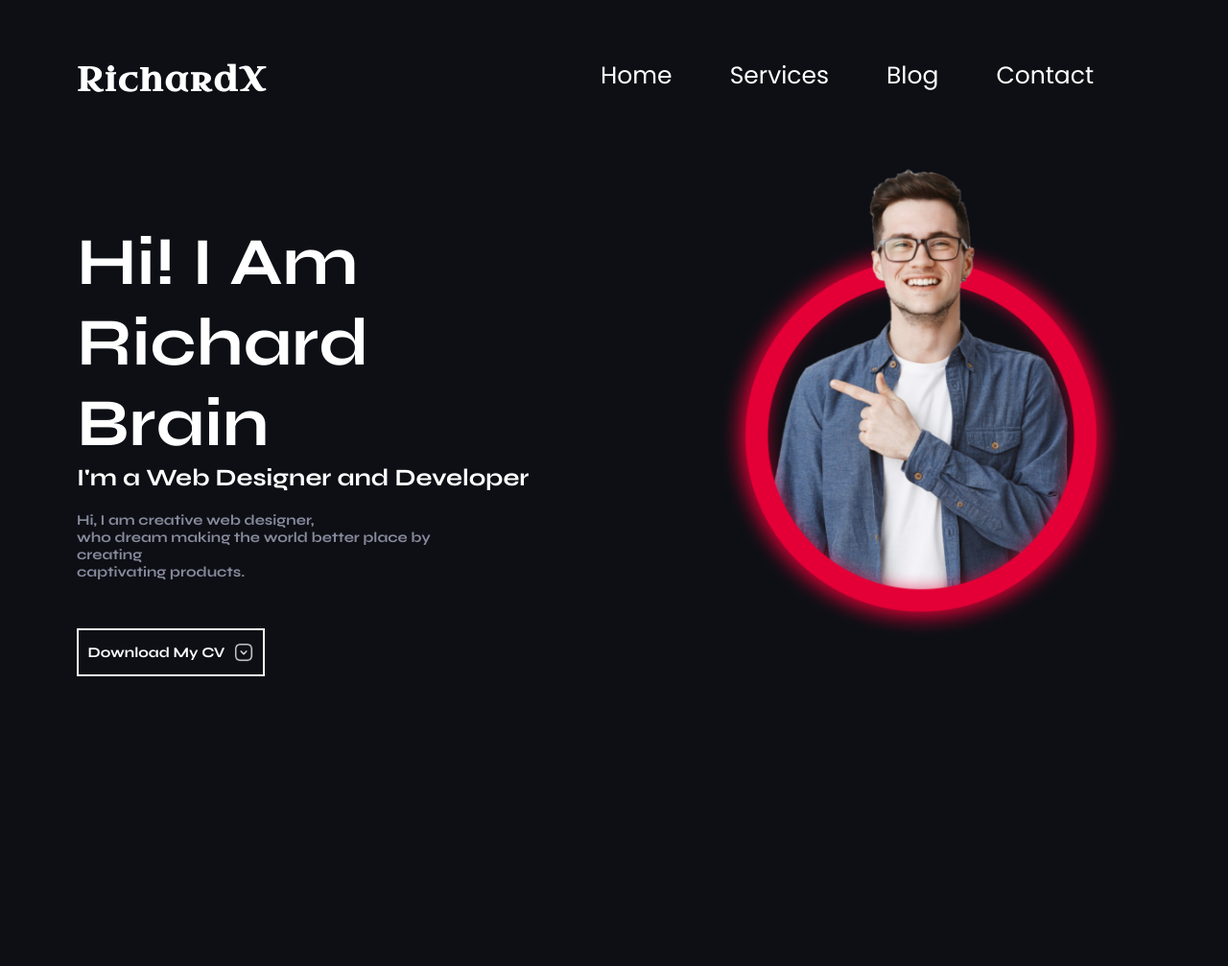
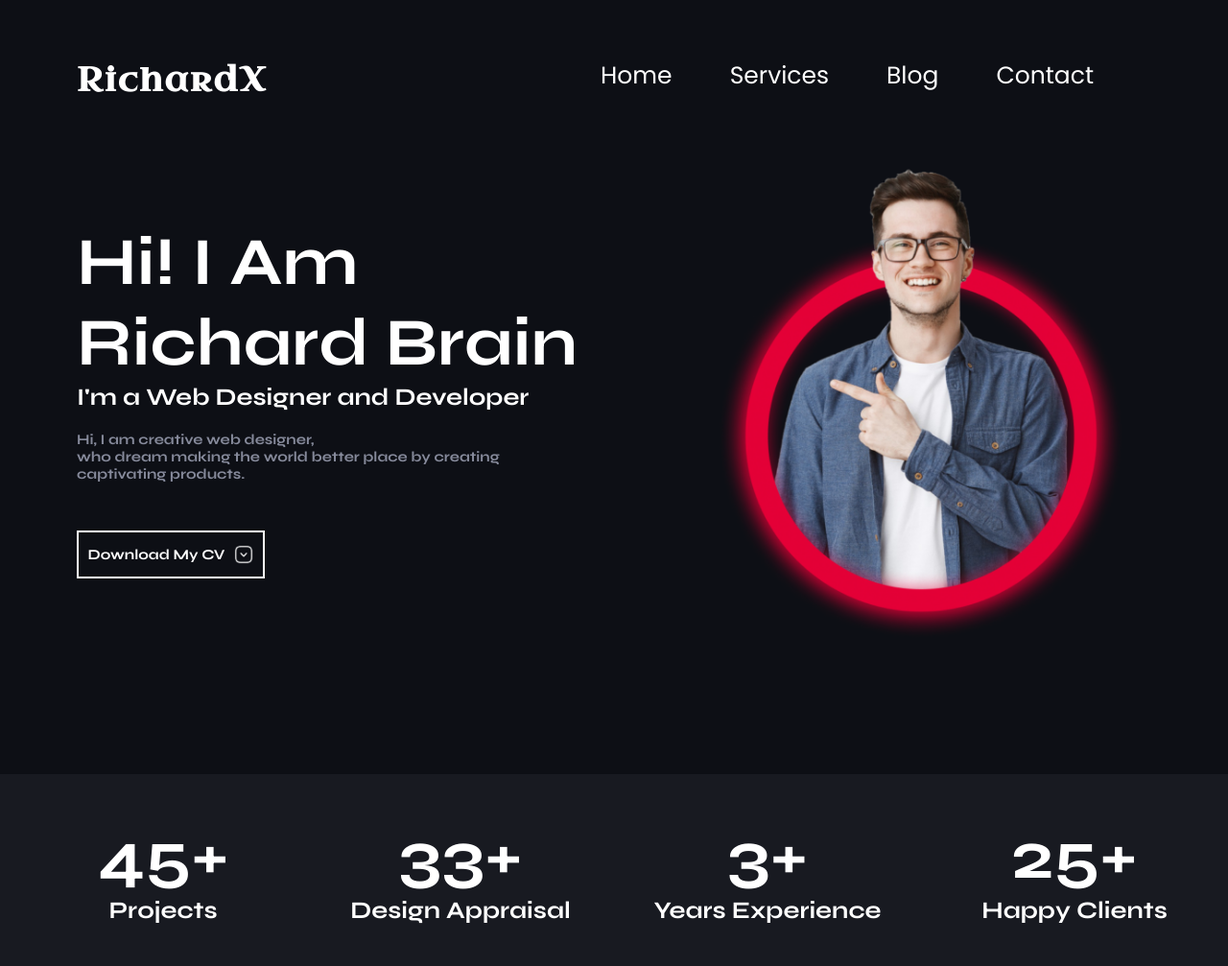
Before and after one commit to Alex-Pru/dev-challenge1, a plain HTML site: page index.html in a window 1280 px wide. Shown: the whole page at 96% size. Before the commit the page ends 807 px from the top, so only its background shows below. Drawn offline with Linux system fonts and the light colour scheme.

Commit message:
Half way on the tiny section

```diff
--- a/index.css
+++ b/index.css
@@ -4,6 +4,7 @@
 
 :root{
     --black: #0D0F15;
+    --grey: #181A21;
 }
 
 *{
@@ -129,7 +130,9 @@
 .big-text{
     font-size: 7rem;
     color: white;
-    width: 90%;
+    padding: 0;
+    margin: 0;
+    background: none;
     font-family: 'Syne', sans-serif;
     overflow-wrap: break-word;
     word-wrap: break-word;
@@ -139,13 +142,16 @@
 .tiny-text{
     font-size: 2.5rem;
     color: white;
-    width: 100%;
+   padding: 0;
+   margin: 0;
+   background-color: transparent;
+   background: none;
     font-family: 'syne', sans-serif;
 }
 
 .smaller-text{
     font-size: 1.5rem;
-    width: 70%;
+
     font-family: 'syne', sans-serif;
     color: #868A9B;
     margin: 2rem 0 0 0;
@@ -153,7 +159,6 @@
 
 .smaller-text1{
     font-size: 1.5rem;
-    width: 70%;
     font-family: 'syne', sans-serif;
     color: #868A9B;
     margin: 0 0 0 0;
@@ -191,3 +196,25 @@
     height: 50rem;
 }
 /* End of the Eye Catcher Page */
+
+/* Start of the Tiny Section */
+
+.tiny-section{
+    display: grid;
+    grid-template-columns: 1fr 1fr 1fr 1fr;
+    width: 100%;
+    height: 25vh;
+    background-color: var(--grey);
+    align-items: center;
+    text-align: center;
+
+}
+
+.tiny-section-child{
+    background-color: var(--grey);
+
+}
+
+.tiny-section-child:first-child{
+    padding-left: 2rem;
+}
--- a/index.html
+++ b/index.html
@@ -26,7 +26,8 @@
         <!-- Eye catcher page -->
         <section class="home-container">
             <div class="home-child1">
-                <h1 class="big-text">Hi! I Am Richard Brain</h1>
+                <h1 class="big-text">Hi! I Am </h1>
+                <h1 class="big-text">Richard Brain</h1>
                 <h3 class="tiny-text">I'm a Web Designer and Developer</h3>
                 <p class="smaller-text">Hi, I am creative web designer,</p>
                     <p class="smaller-text1">who dream making the world better place by creating</p>
@@ -41,6 +42,14 @@
             </div>
         </section>
         <!-- End of the Eye catcher page -->
+
+        <!-- Needs changes about the font -->
+        <section class="tiny-section">
+            <div class="tiny-section-child"><h1 class="big-text">45+</h1> <h3 class="tiny-text">Projects</h3></div>
+            <div class="tiny-section-child"><h1 class="big-text">33+</h1> <h3 class="tiny-text">Design Appraisal</h3></div>
+            <div class="tiny-section-child"><H1 class="big-text">3+</H1> <h3 class="tiny-text">Years Experience</h3></div>
+            <div class="tiny-section-child"><h1 class="big-text">25+</h1> <h3 class="tiny-text">Happy Clients</h3></div>
+        </section>
     </main>
 
     <script> function myfunction(){
```
